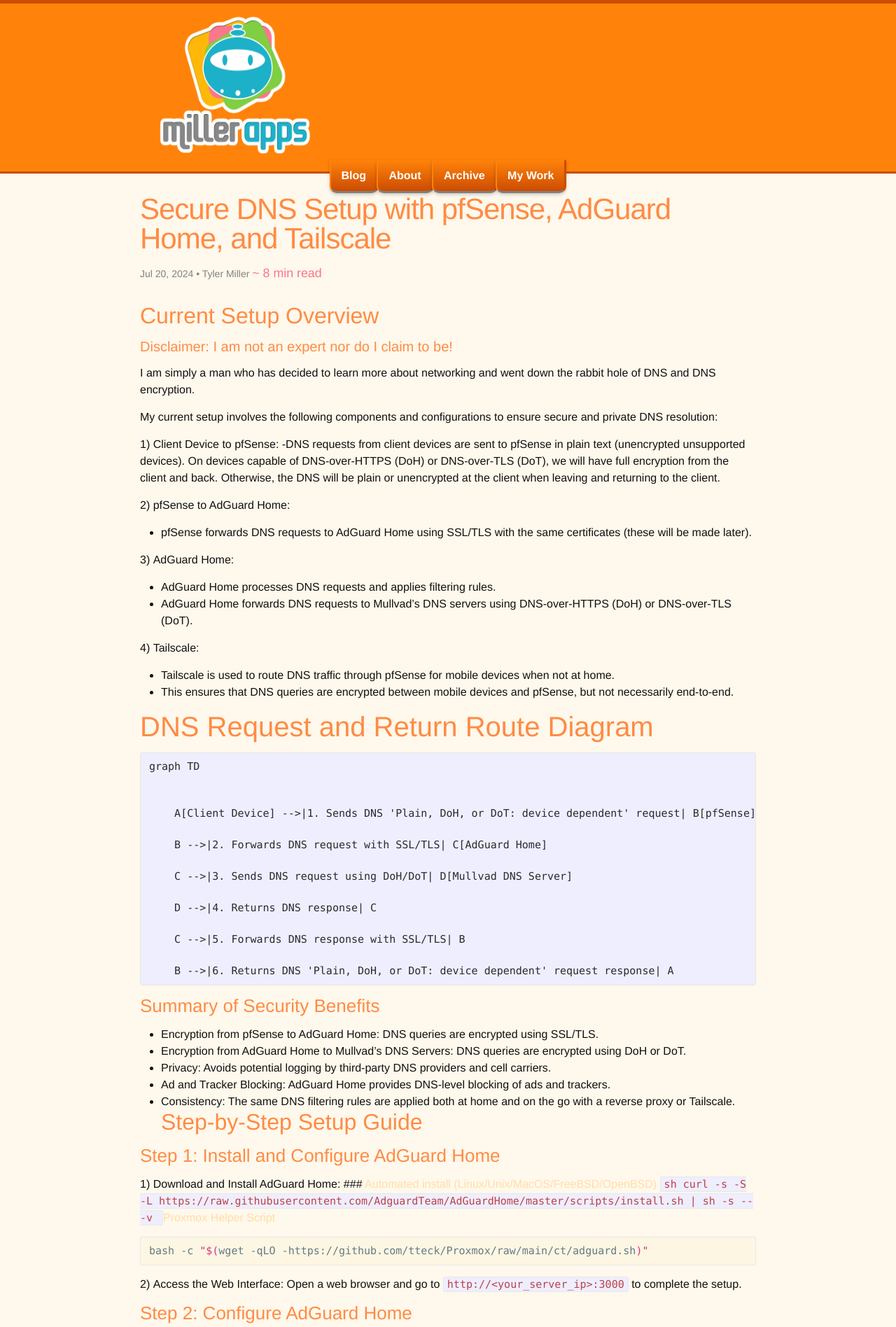
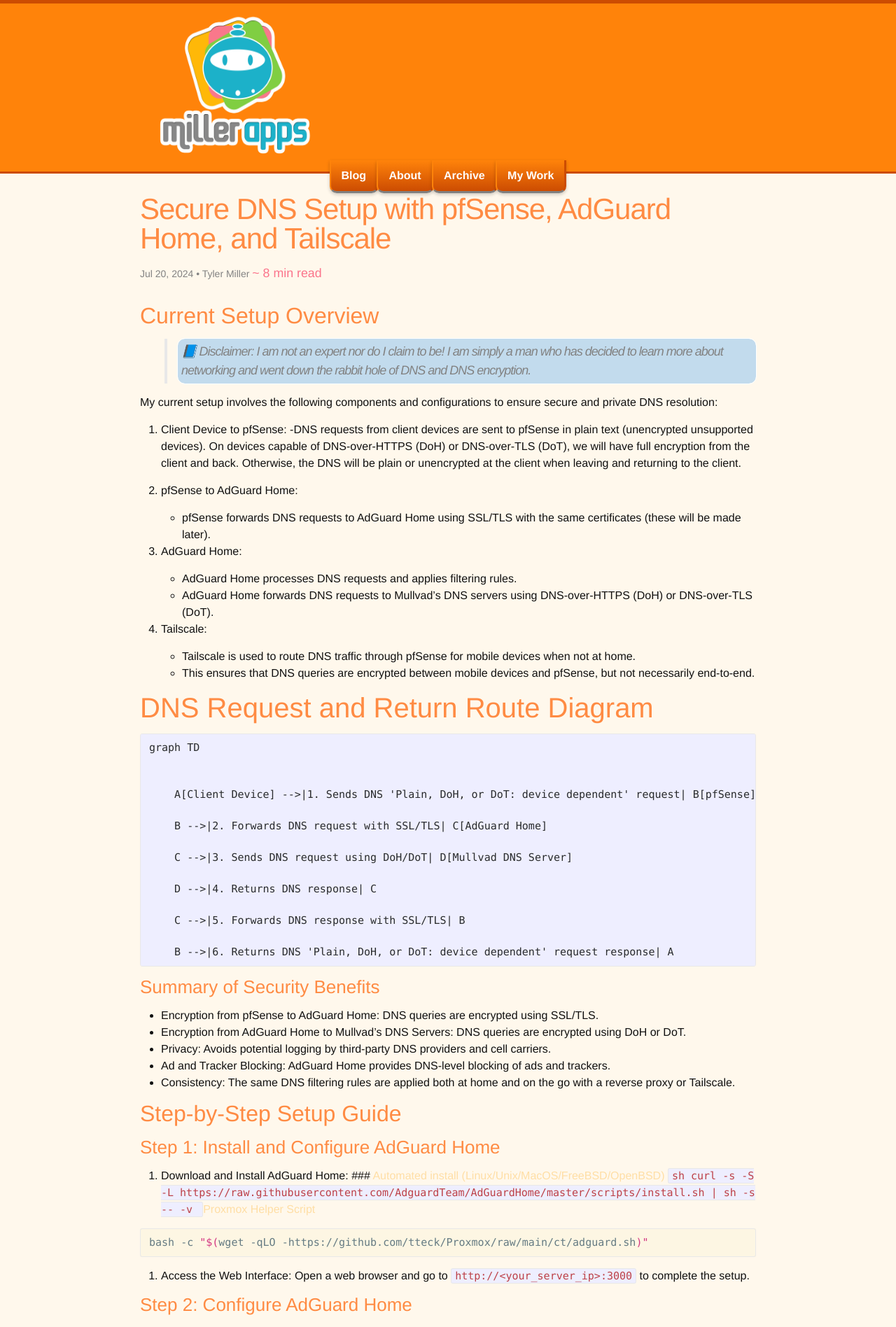
Before and after one commit to MillerApps/MillerApps.github.io, a Jekyll site: the page built from _posts/2024/2024-07-20-dns-fun.md, in a window 1280 px wide. Shown: the top 1896 px of the page at 70% size. Built offline with Jekyll 4.4.1, drawn with Linux system fonts in a browser that asks for light colours; comment, search, counter and statistics services are not loaded; some of the changed text lies outside the part shown.

Commit message:
fix style issues

````diff
--- a/_posts/2024/2024-07-20-dns-fun.md
+++ b/_posts/2024/2024-07-20-dns-fun.md
@@ -1,7 +1,7 @@
 ---
 layout: post
-title:  "Secure DNS Setup with pfSense, AdGuard Home, and Tailscale"
-date:   2024-07-20
+title: "Secure DNS Setup with pfSense, AdGuard Home, and Tailscale"
+date: 2024-07-20
 categories: neat, things new to me, dns, networking, it, pfsense, tailscale
 comments: True
 author: Tyler Miller
@@ -10,22 +10,27 @@ archived: false
 ---
 
 ## Current Setup Overview
-#### Disclaimer: I am not an expert nor do I claim to be!
-I am simply a man who has decided to learn more about networking and went down the rabbit hole of DNS and DNS encryption.
+
+> 📘 Disclaimer:
+> I am not an expert nor do I claim to be!
+> I am simply a man who has decided to learn more about networking and went down the rabbit hole of DNS and DNS encryption.
+> {: .blockquote-info }
 
 My current setup involves the following components and configurations to ensure secure and private DNS resolution:
 
-1) **Client Device to pfSense:**
+1. **Client Device to pfSense:**
    -DNS requests from client devices are sent to pfSense in plain text (unencrypted unsupported devices). On devices capable of DNS-over-HTTPS (DoH) or DNS-over-TLS (DoT), we will have full encryption from the client and back. Otherwise, the DNS will be plain or unencrypted at the client when leaving and returning to the client.
 
-2) **pfSense to AdGuard Home:**
+2. **pfSense to AdGuard Home:**
+
    - pfSense forwards DNS requests to AdGuard Home using SSL/TLS with the same certificates (these will be made later).
 
-3) **AdGuard Home:**
+3. **AdGuard Home:**
+
    - AdGuard Home processes DNS requests and applies filtering rules.
    - AdGuard Home forwards DNS requests to Mullvad’s DNS servers using DNS-over-HTTPS (DoH) or DNS-over-TLS (DoT).
 
-4) **Tailscale:**
+4. **Tailscale:**
    - Tailscale is used to route DNS traffic through pfSense for mobile devices when not at home.
    - This ensures that DNS queries are encrypted between mobile devices and pfSense, but not necessarily end-to-end.
 
@@ -48,128 +53,136 @@ graph TD
     B -->|6. Returns DNS 'Plain, DoH, or DoT: device dependent' request response| A
 ```
 
+### Summary of Security Benefits
 
-### Summary of Security Benefits
--   **Encryption from pfSense to AdGuard Home:** DNS queries are encrypted using SSL/TLS.
--   **Encryption from AdGuard Home to Mullvad’s DNS Servers:** DNS queries are encrypted using DoH or DoT.
--   **Privacy:** Avoids potential logging by third-party DNS providers and cell carriers.
--   **Ad and Tracker Blocking:** AdGuard Home provides DNS-level blocking of ads and trackers.
--   **Consistency:** The same DNS filtering rules are applied both at home and on the go with a reverse proxy or Tailscale.
+- **Encryption from pfSense to AdGuard Home:** DNS queries are encrypted using SSL/TLS.
+- **Encryption from AdGuard Home to Mullvad’s DNS Servers:** DNS queries are encrypted using DoH or DoT.
+- **Privacy:** Avoids potential logging by third-party DNS providers and cell carriers.
+- **Ad and Tracker Blocking:** AdGuard Home provides DNS-level blocking of ads and trackers.
+- **Consistency:** The same DNS filtering rules are applied both at home and on the go with a reverse proxy or Tailscale.
+
 ## Step-by-Step Setup Guide
 
 ### Step 1: Install and Configure AdGuard Home
-1) **Download and Install AdGuard Home:**
-	### [Automated install (Linux/Unix/MacOS/FreeBSD/OpenBSD)](https://github.com/AdguardTeam/AdGuardHome#automated-install-linuxunixmacosfreebsdopenbsd)
-    ```sh
+
+1. **Download and Install AdGuard Home:** ### [Automated install (Linux/Unix/MacOS/FreeBSD/OpenBSD)](https://github.com/AdguardTeam/AdGuardHome#automated-install-linuxunixmacosfreebsdopenbsd)
+   `sh
 curl -s -S -L https://raw.githubusercontent.com/AdguardTeam/AdGuardHome/master/scripts/install.sh | sh -s -- -v
-    ```
-	[Proxmox Helper Script](https://tteck.github.io/Proxmox/#adguard-home-lxc)
+    `
+   [Proxmox Helper Script](https://tteck.github.io/Proxmox/#adguard-home-lxc)
+
 ```sh
 bash -c "$(wget -qLO -https://github.com/tteck/Proxmox/raw/main/ct/adguard.sh)"
 ```
 
-2) **Access the Web Interface:**
-    Open a web browser and go to `http://<your_server_ip>:3000` to complete the setup.
+2. **Access the Web Interface:**
+   Open a web browser and go to `http://<your_server_ip>:3000` to complete the setup.
 
 ### Step 2: Configure AdGuard Home
-1) **Access AdGuard Home Web Interface:**
-    Go to the web interface of AdGuard Home (`http://<your_server_ip>:3000`).
 
-2) **Set Up Upstream DNS Servers:**
-    - Go to **Settings** -> **DNS Settings**.
-    - Under **Upstream DNS servers**, add secure upstream servers such as:
-      - `https://dns.mullvad.net/dns-query` (for DoH)
-      - `tls://doh.mullvad.net` (for DoT)
+1. **Access AdGuard Home Web Interface:**
+   Go to the web interface of AdGuard Home (`http://<your_server_ip>:3000`).
 
-3) **Configure Encryption:**
-	More information can be found [here](https://github.com/AdguardTeam/AdGuardHome/wiki/Encryption)
-    - Go to **Settings** -> **Encryption Settings**.
-    - Ensure that your SSL/TLS certificates are properly configured.
-    - Setup Lets Encrypt certs using Certbot:
-		1) Obtain a domain from any domain name provider e.g. Namecheap
-	    2) Run in terminal: `sudo certbot certonly --manual --preferred-challenges=dns --preferred-chain="ISRG Root X1"` or if root use `certbot certonly --manual --preferred-challenges=dns --preferred-chain="ISRG Root X1"`
-	    3) Follow instructions in Certbot
-	    4) For the domain section, use your domain you purchased. Add a \*<your-domain> for a wildcard cert as well as the base domain <your-domain> separated by a ','.
-	    5) The final result will give you two files:
-				- `fullchain.pem` – PEM-encoded SSL certificate.
-				- `privkey.pem` – PEM-encoded private key.
-		6) Either paste the contents of these files into the fields or provide the full path.
-4) **Save and Apply Changes:**
+2. **Set Up Upstream DNS Servers:**
+
+   - Go to **Settings** -> **DNS Settings**.
+   - Under **Upstream DNS servers**, add secure upstream servers such as:
+     - `https://dns.mullvad.net/dns-query` (for DoH)
+     - `tls://doh.mullvad.net` (for DoT)
+
+3. **Configure Encryption:**
+   More information can be found [here](https://github.com/AdguardTeam/AdGuardHome/wiki/Encryption)
+   - Go to **Settings** -> **Encryption Settings**.
+   - Ensure that your SSL/TLS certificates are properly configured.
+   - Setup Lets Encrypt certs using Certbot:
+     1. Obtain a domain from any domain name provider e.g. Namecheap
+     2. Run in terminal: `sudo certbot certonly --manual --preferred-challenges=dns --preferred-chain="ISRG Root X1"` or if root use `certbot certonly --manual --preferred-challenges=dns --preferred-chain="ISRG Root X1"`
+     3. Follow instructions in Certbot
+     4. For the domain section, use your domain you purchased. Add a \*<your-domain> for a wildcard cert as well as the base domain <your-domain> separated by a ','.
+     5. The final result will give you two files: - `fullchain.pem` – PEM-encoded SSL certificate. - `privkey.pem` – PEM-encoded private key.
+     6. Either paste the contents of these files into the fields or provide the full path.
+4. **Save and Apply Changes:**
 
 ### Step 3: Configure pfSense for Secure DNS Forwarding
-1) **Install the Certificate:**
-    - Go to **System** -> **Cert Manager** in pfSense and import the SSL/TLS certificate and private key from the last section. You can simply paste the output `cat <your-path>` for each file.
-2) **Setup Adguard as the DNS servers**
-	- Go to **System** -> **General Setup**
-	- Look for DNS Setting
-	- Add the IPv4 and IPv6 (if applicable) addresses for Adguard
-	- Save And Apply
 
-3) **Configure DNS Resolver (Unbound):**
-    - Go to **Services** -> **DNS Resolver**
-    - Enable DNS resolver
-    - Leave the ports default.
-    - Enable SSL/TLS Service
-    - Select the cert added earlier for SSL/TLS Certificate
-    - Pick the interfaces you wish to use. (I selected All, which might not be correct; I'm still new to this network stuff)
-    - Under DNS Query Forwarding
-	    1) Enable Forwarding Mode
-	    2)Use SSL/TLS for outgoing DNS queries to forwarding servers (this is needed to forward our DNS queries to Adguard using DoT).
-	- Save And Apply
+1. **Install the Certificate:**
+   - Go to **System** -> **Cert Manager** in pfSense and import the SSL/TLS certificate and private key from the last section. You can simply paste the output `cat <your-path>` for each file.
+2. **Setup Adguard as the DNS servers**
+
+   - Go to **System** -> **General Setup**
+   - Look for DNS Setting
+   - Add the IPv4 and IPv6 (if applicable) addresses for Adguard
+   - Save And Apply
+
+3. **Configure DNS Resolver (Unbound):**
+   - Go to **Services** -> **DNS Resolver**
+   - Enable DNS resolver
+   - Leave the ports default.
+   - Enable SSL/TLS Service
+   - Select the cert added earlier for SSL/TLS Certificate
+   - Pick the interfaces you wish to use. (I selected All, which might not be correct; I'm still new to this network stuff)
+   - Under DNS Query Forwarding
+     1. Enable Forwarding Mode
+        2)Use SSL/TLS for outgoing DNS queries to forwarding servers (this is needed to forward our DNS queries to Adguard using DoT).
+   - Save And Apply
 
 ### Step 4: Configure Tailscale
-1) **Install Tailscale on pfSense:**
+
+1. **Install Tailscale on pfSense:**
    Follow the Tailscale documentation to install and configure Tailscale on pfSense using the built-in package manager. Located at: **System** -> **Package Manager** -> **Available Packages**
 
-2) **Configure Tailscale to Use pfSense as DNS:**
+2. **Configure Tailscale to Use pfSense as DNS:**
    - **VPN** -> **Tailscale** -> **Settings**
    - DNS: Uncheck "Accept DNS" if checked. This ensures our DNS is not overridden by Tailscale.
    - Under Routing unckeck Accept Subnet Routes if checked.
-	   - Advertised Routes: Add the IP of pfSense, e.g., 192.168.1.1/32 or similar (needs to be the IP for your actual pfSense, the same one used to access the admin), as this will only advertise the single IP.
-	   - Optionally, you can do the same for Adguard if you wish to access the admin panel while using your Tailnet.
-	   - Save and Apply
-3) **Navigate to [Tailscale admin](https://login.tailscale.com/admin/machines)**
-	- Look for your PfSense machine and click into it.
-	- Under Subnets you will find Awaiting Approval; click edit and approve the routes.
-	- Navigate to DNS
-	- Under Nameservers, check "override local DNS"
-	- Next, **Add nameserver** -> **Custom**: add the route you advertised for pfSense.
-	- Optinally back on the Machines page
-		-1)  Click on the three vertical dots (ellipsis) next to the machine's (pfsense) details to open the options menu.
-		2)  In the dropdown menu, click on "Disable key expiry."
-		This will make sure the key for Tailscale to communicate with pfSense does not expire. More Information [here](https://tailscale.com/kb/1028/key-expiry?q=key)
-1) **Install Tailscale on Mobile Devices:**
+     - Advertised Routes: Add the IP of pfSense, e.g., 192.168.1.1/32 or similar (needs to be the IP for your actual pfSense, the same one used to access the admin), as this will only advertise the single IP.
+     - Optionally, you can do the same for Adguard if you wish to access the admin panel while using your Tailnet.
+     - Save and Apply
+3. **Navigate to [Tailscale admin](https://login.tailscale.com/admin/machines)**
+   - Look for your PfSense machine and click into it.
+   - Under Subnets you will find Awaiting Approval; click edit and approve the routes.
+   - Navigate to DNS
+   - Under Nameservers, check "override local DNS"
+   - Next, **Add nameserver** -> **Custom**: add the route you advertised for pfSense.
+   - Optinally back on the Machines page
+     -1) Click on the three vertical dots (ellipsis) next to the machine's (pfsense) details to open the options menu. 2) In the dropdown menu, click on "Disable key expiry."
+     This will make sure the key for Tailscale to communicate with pfSense does not expire. More Information [here](https://tailscale.com/kb/1028/key-expiry?q=key)
+4. **Install Tailscale on Mobile Devices:**
    - Install the Tailscale app on your mobile devices and log in with your Tailscale account.
    - Ensure that the mobile devices are connected to your Tailscale network. And Use Tailscale DNS settings are enabled.
 
 ### Optional Step 5: Configure Clients
+
 ### Configure macOS & iOS for DoH/DoT
 
-1) **Using macOS Built-in Support (macOS 11 and Later iOS 14 and later):**
+1. **Using macOS Built-in Support (macOS 11 and Later iOS 14 and later):**
    - Refer to the following resources for configuring DoH/DoT via a configuration profile:
      - [GitHub - paulmillr/encrypted-dns](https://github.com/paulmillr/encrypted-dns)
      - [Mullvad - Profiles to configure our encrypted DNS on Apple devices](https://mullvad.net/en/blog/profiles-to-configure-our-encrypted-dns-on-apple-devices)
      - [Quad9 - Mobile Provisioning Profiles](https://www.quad9.net/news/blog/ios-mobile-provisioning-profiles)
-2) **Adguard can also generate these profiles.**
-	- Under **Setup Guide** -> **DNS Privacy**
-	- The hostname would be, for example, `adguard.<your-domain>`
-	- "ClientIDs are identifiers that can be used with the following DNS protocols: DNS-over-HTTPS, DNS-over-TLS, and DNS-over-QUIC." [1](https://github.com/AdguardTeam/AdGuardHome/wiki/Clients#clientid)
-3) **Pfsense profile instead of Adguard**
-	- We can make a profile that point at Pfsense instead of Adguard by hand using the [docs](https://developer.apple.com/documentation/devicemanagement/dnssettings) from Apple or an online [tool](https://dns.notjakob.com/index.html).
-	- If we use this, it will only work on your home network unless paired with Tailscale. Do not reverse proxy your PfSense; that is a bad day waiting to happen in my opinion.
-1) **Caveats of profiles.**
-	- It is worth noting that if you do not reverse proxy your Adguard, these profiles will only work on your Home Network. However, with Tailscale setup, you can still enjoy end-to-end encrypted DNS, as it routes through Tailscale (end-to-end VPN tunnel) to Pfsense, which will take the plain DNS and encrypt it using DoT.
-	- If you don't use the Tailscale setup and choose a profile while not using a reverse proxy, you must manually disable it when on cellular or any other network.
-	- Also note that when using a profile that's set up for your Adguard instance, it will bypass Pfsense, thus going back to the 3 points of encryption, but it will be encrypted round trip.
-	- If you want an a signed Profile config and you have an Apple developer account, you can sign it yourself. Information on that can be found [here](https://support.apple.com/guide/apple-configurator-mac/create-and-edit-configuration-profiles-pmd85719196/mac).
+2. **Adguard can also generate these profiles.**
+   - Under **Setup Guide** -> **DNS Privacy**
+   - The hostname would be, for example, `adguard.<your-domain>`
+   - "ClientIDs are identifiers that can be used with the following DNS protocols: DNS-over-HTTPS, DNS-over-TLS, and DNS-over-QUIC." [1](https://github.com/AdguardTeam/AdGuardHome/wiki/Clients#clientid)
+3. **Pfsense profile instead of Adguard**
+   - We can make a profile that point at Pfsense instead of Adguard by hand using the [docs](https://developer.apple.com/documentation/devicemanagement/dnssettings) from Apple or an online [tool](https://dns.notjakob.com/index.html).
+   - If we use this, it will only work on your home network unless paired with Tailscale. Do not reverse proxy your PfSense; that is a bad day waiting to happen in my opinion.
+4. **Caveats of profiles.**
+   - It is worth noting that if you do not reverse proxy your Adguard, these profiles will only work on your Home Network. However, with Tailscale setup, you can still enjoy end-to-end encrypted DNS, as it routes through Tailscale (end-to-end VPN tunnel) to Pfsense, which will take the plain DNS and encrypt it using DoT.
+   - If you don't use the Tailscale setup and choose a profile while not using a reverse proxy, you must manually disable it when on cellular or any other network.
+   - Also note that when using a profile that's set up for your Adguard instance, it will bypass Pfsense, thus going back to the 3 points of encryption, but it will be encrypted round trip.
+   - If you want an a signed Profile config and you have an Apple developer account, you can sign it yourself. Information on that can be found [here](https://support.apple.com/guide/apple-configurator-mac/create-and-edit-configuration-profiles-pmd85719196/mac).
 
 ### Android
- - Android 9+ supports `DNS-over-TLS` natively. To configure it, go to **Settings** -> **Network & internet** -> ** Advanced** -> **Private DNS** and enter your domain name there.
+
+- Android 9+ supports `DNS-over-TLS` natively. To configure it, go to **Settings** -> **Network & internet** -> ** Advanced** -> **Private DNS** and enter your domain name there.
 
 ### Windows
+
 - Windows 10 Build 19628 and higher support `DNS-over-HTTPS` natively.
 
 ## Conclusion
+
 This setup ensures that DNS requests are encrypted and private between pfSense and AdGuard Home, and between AdGuard Home and Mullvad’s DNS servers. While DNS queries from client devices to pfSense are not always encrypted by default, using Tailscale helps secure the connection for mobile devices when not at home. By using pfSense, AdGuard Home, and Tailscale, you achieve a robust and secure DNS resolution process.
 
 Is this the absolute end-all be-all solution? Likely not, it's what I put together while learning about some networking topics. It's mine and it works for me! I hope you enjoyed this journey down the rabbit hole with me, until next time!
--- a/_sass/_base.scss
+++ b/_sass/_base.scss
@@ -7,19 +7,29 @@
 /**
  * Reset some basic elements
  */
-body, h1, h2, h3, h4, h5, h6,
-p, blockquote, pre, hr,
-dl, dd, ol, ul, figure {
+body,
+h1,
+h2,
+h3,
+h4,
+h5,
+h6,
+p,
+blockquote,
+pre,
+hr,
+dl,
+dd,
+ol,
+ul,
+figure {
   margin: 0;
   padding: 0;
 }
 
-
-
 /**
  * Basic styling
  */
-
 
 body {
   font-family: $base-font-family;
@@ -31,20 +41,26 @@ body {
   -webkit-text-size-adjust: 100%;
 }
 
-
-
 /**
  * Set `margin-bottom` to maintain vertical rhythm
  */
-h1, h2, h3, h4, h5, h6,
-p, blockquote, pre,
-ul, ol, dl, figure,
+h1,
+h2,
+h3,
+h4,
+h5,
+h6,
+p,
+blockquote,
+pre,
+ul,
+ol,
+dl,
+figure,
 %vertical-rhythm {
   margin-bottom: calc($spacing-unit / 2);
   margin-bottom: calc(30px / 2); // Fallback value
 }
-
-
 
 /**
  * Images
@@ -53,8 +69,6 @@ img {
   max-width: 100%;
   vertical-align: middle;
 }
-
-
 
 /**
  * Figures
@@ -67,12 +81,11 @@ figcaption {
   font-size: $small-font-size;
 }
 
-
-
 /**
  * Lists
  */
-ul, ol {
+ul,
+ol {
   margin-left: $spacing-unit;
 }
 
@@ -83,17 +96,18 @@ li {
   }
 }
 
-
-
 /**
  * Headings
  */
-h1, h2, h3, h4, h5, h6 {
+h1,
+h2,
+h3,
+h4,
+h5,
+h6 {
   font-weight: 300;
   color: #ff8b43;
 }
-
-
 
 /**
  * Links
@@ -138,13 +152,11 @@ pre {
   }
 }
 
-
-
 /**
  * Wrapper
  */
 .wrapper {
-    max-width:         calc(#{$content-width} - (#{$spacing-unit} * 2));
+  max-width: calc(#{$content-width} - (#{$spacing-unit} * 2));
 
   margin-right: auto;
   margin-left: auto;
@@ -153,20 +165,16 @@ pre {
   @extend %clearfix;
 
   @include media-query($on-laptop) {
-        max-width:         calc(#{$content-width} - (#{$spacing-unit}));
+    max-width: calc(#{$content-width} - (#{$spacing-unit}));
     padding-right: calc($spacing-unit / 2);
     padding-left: calc($spacing-unit / 2);
   }
 }
 
-
-
-
 /**
  * Clearfix
  */
 %clearfix {
-
   &:after {
     content: "";
     display: table;
@@ -174,13 +182,10 @@ pre {
   }
 }
 
-
-
 /**
  * Icons
  */
 .icon {
-
   > svg {
     display: inline-block;
     width: 30px;
@@ -200,4 +205,8 @@ pre {
   p {
     color: #ffffff;
   }
+  ul,
+  ol {
+    color: #ffffff;
   }
+}
````
Lines whose indentation alone changed are shown as unchanged.
